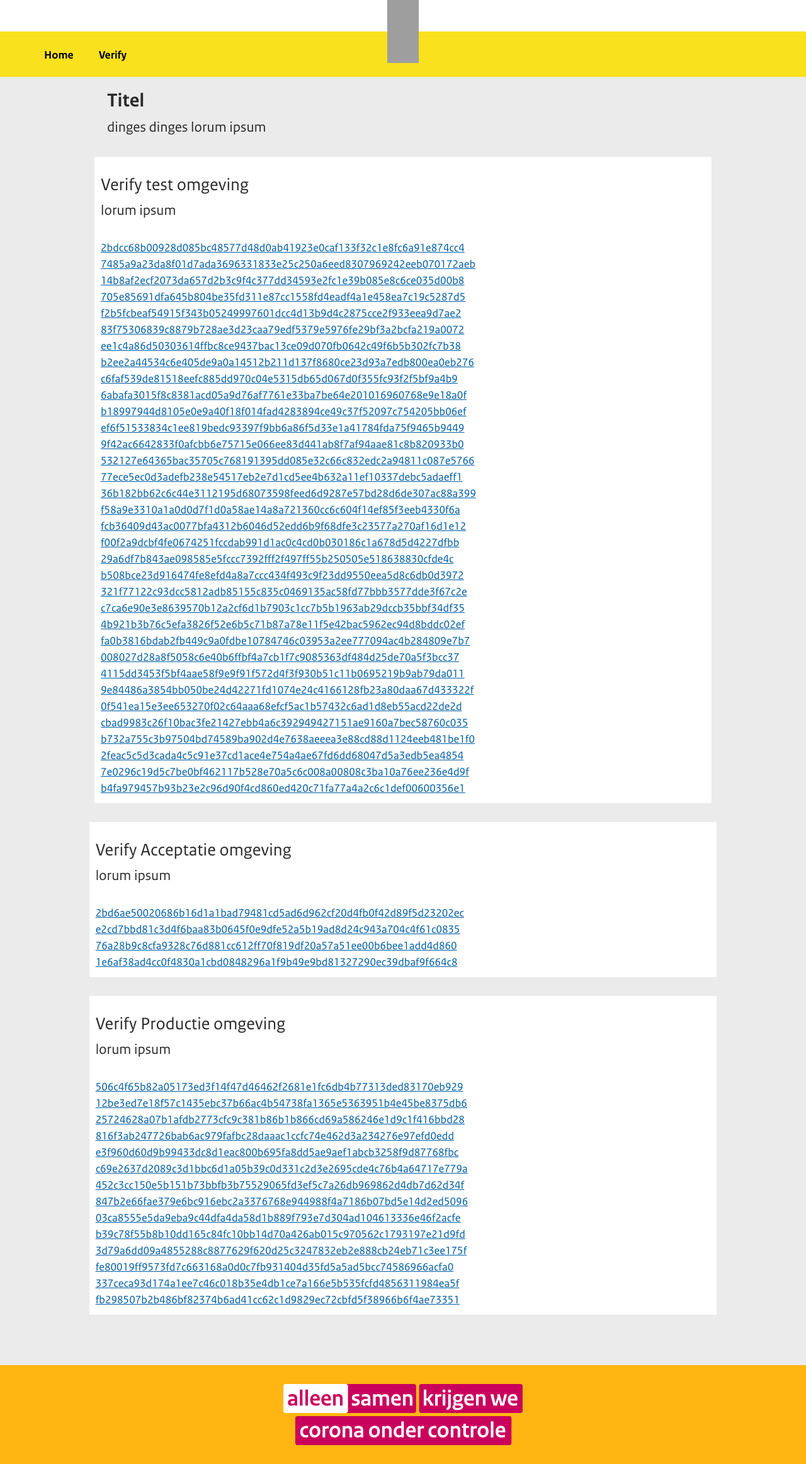
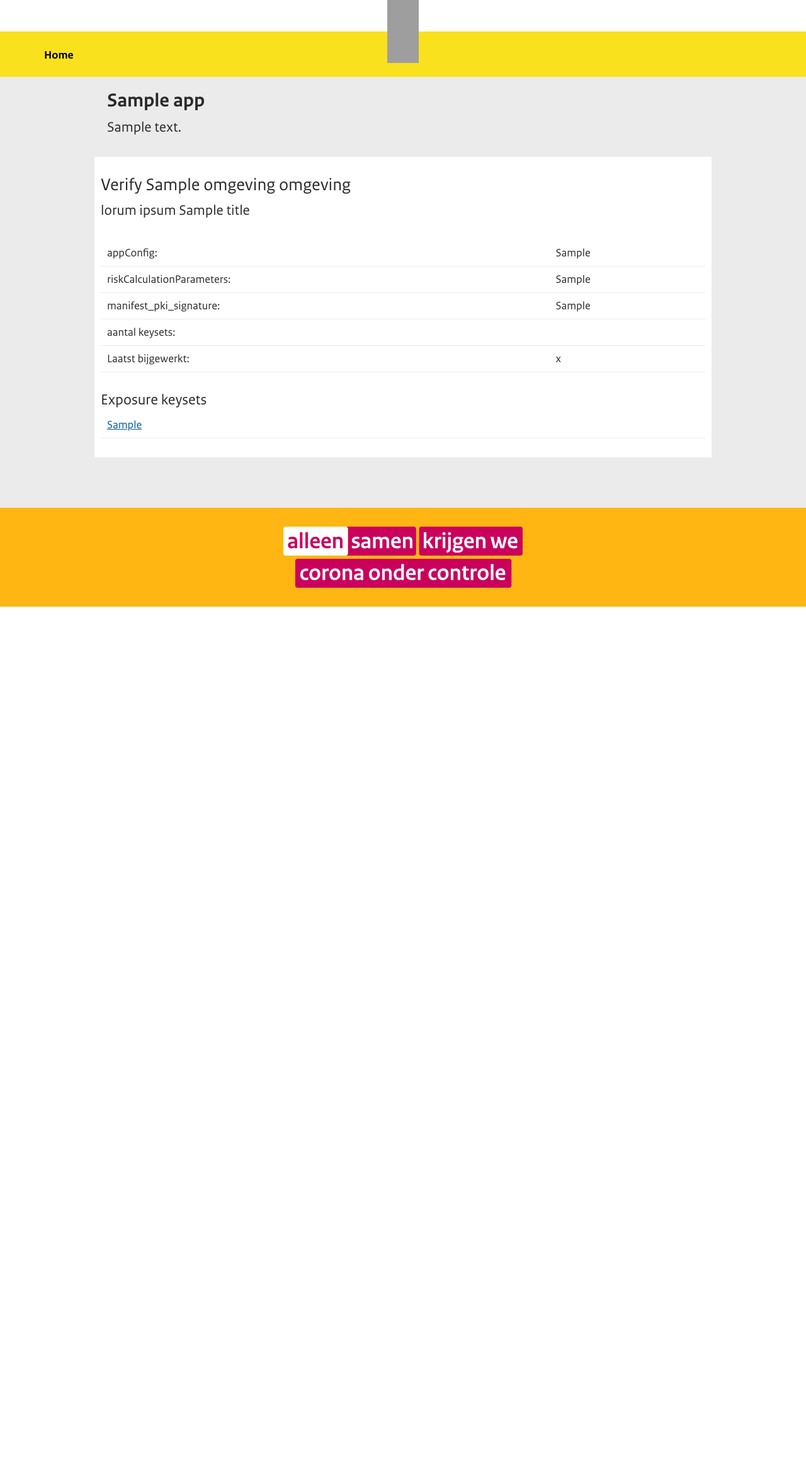
Before and after one commit to minvws/nl-contact-tracing-odds-and-ends, a Flask app: template static/templates/verify.html in a window 1280 px wide. Shown: the whole page at 63% size. After the commit the page ends 963 px from the top, so only its background shows below. Run offline with Flask 2, Linux system fonts and the light colour scheme; the template is opened without the code that fills it: most values are stand-ins (such as "Sample title", 1, 10 or a date in 2020); grey boxes are pictures that could not be loaded.

Commit message:
patch-static-html - minor

```diff
--- a/static/config.py
+++ b/static/config.py
@@ -2,11 +2,14 @@
 basedir = os.path.abspath(os.path.dirname(__file__))
 
 class Config():
+    DEBUG = True
     SECRET_KEY = 'you-will-never-guess'
-    FREEZER_RELATIVE_URLS = False
+    FREEZER_RELATIVE_URLS = True
     FREEZER_IGNORE_MIMETYPE_WARNINGS = True
     DATA_STORE = os.path.join(basedir, 'datastore')
     REQUEST_HEADERS = {
         'Content-Type': 'application/json',
         'User-Agent': 'joosts-check/2.00',
     }
+    APP_TITLE = 'APP_TITLE'
+    APP_DESCRIPTION = "app description lorum ipsum"
--- a/static/requirements.txt
+++ b/static/requirements.txt
@@ -3,3 +3,4 @@
 Frozen-Flask==0.15
 Flask-Script==2.0.6
 protobuf
+Flask-JSON==0.3.4
--- a/static/templates/header.html
+++ b/static/templates/header.html
@@ -4,9 +4,8 @@
     <meta charset="UTF-8">
     <meta name="viewport" content="width=device-width, initial-scale=1.0">
     <title>title</title>
-    <link rel="stylesheet" href="/static/css/nl-design-system/uno/core/uno.css">
-    <link rel="stylesheet" href="/static/css/main.css">
-    <link rel="stylesheet" href="/static/css/custom.css">
+    <link rel="stylesheet" href="{{ url_for('static', filename='css/nl-design-system/uno/core/uno.css') }}">
+    <link rel="stylesheet" href="{{ url_for('static', filename='css/main.css') }}">
   </head>
   <body>
 <header class="header" role="banner">
@@ -20,10 +19,7 @@
   <div class="container">
     <ul class="nav">
       <li class="nav__item">
-        <a href="/" class="nav__link">Home</a>
-      </li>
-      <li class="nav__item">
-        <a href="/verify" class="nav__link">Verify</a>
+        <a href="/index.html" class="nav__link">Home</a>
       </li>
     </ul>
   </div>
@@ -36,10 +32,10 @@
           <div class="content">
             <section class="content__header">
               <h1 class="content__header-title">
-                    Titel
+                  {{ app_data.title }}
               </h1>
               <p class="content__header-paragraph">
-                       dinges dinges lorum ipsum
+                  {{ app_data.description }}
               </p>
             </section>
           </div>
--- a/static/templates/verify-keysets-acceptatie.html
+++ /dev/null
@@ -1,5 +0,0 @@
-
-<a href=/verify/2bd6ae50020686b16d1a1bad79481cd5ad6d962cf20d4fb0f42d89f5d23202ec>2bd6ae50020686b16d1a1bad79481cd5ad6d962cf20d4fb0f42d89f5d23202ec</a>
-<a href=/verify/e2cd7bbd81c3d4f6baa83b0645f0e9dfe52a5b19ad8d24c943a704c4f61c0835>e2cd7bbd81c3d4f6baa83b0645f0e9dfe52a5b19ad8d24c943a704c4f61c0835</a>
-<a href=/verify/76a28b9c8cfa9328c76d881cc612ff70f819df20a57a51ee00b6bee1add4d860>76a28b9c8cfa9328c76d881cc612ff70f819df20a57a51ee00b6bee1add4d860</a>
-<a href=/verify/1e6af38ad4cc0f4830a1cbd0848296a1f9b49e9bd81327290ec39dbaf9f664c8>1e6af38ad4cc0f4830a1cbd0848296a1f9b49e9bd81327290ec39dbaf9f664c8</a>
--- a/static/templates/verify-keysets-productie.html
+++ /dev/null
@@ -1,15 +0,0 @@
-
-<a href=/verify/506c4f65b82a05173ed3f14f47d46462f2681e1fc6db4b77313ded83170eb929>506c4f65b82a05173ed3f14f47d46462f2681e1fc6db4b77313ded83170eb929</a>
-<a href=/verify/12be3ed7e18f57c1435ebc37b66ac4b54738fa1365e5363951b4e45be8375db6>12be3ed7e18f57c1435ebc37b66ac4b54738fa1365e5363951b4e45be8375db6</a>
-<a href=/verify/25724628a07b1afdb2773cfc9c381b86b1b866cd69a586246e1d9c1f416bbd28>25724628a07b1afdb2773cfc9c381b86b1b866cd69a586246e1d9c1f416bbd28</a>
-<a href=/verify/816f3ab247726bab6ac979fafbc28daaac1ccfc74e462d3a234276e97efd0edd>816f3ab247726bab6ac979fafbc28daaac1ccfc74e462d3a234276e97efd0edd</a>
-<a href=/verify/e3f960d60d9b99433dc8d1eac800b695fa8dd5ae9aef1abcb3258f9d87768fbc>e3f960d60d9b99433dc8d1eac800b695fa8dd5ae9aef1abcb3258f9d87768fbc</a>
-<a href=/verify/c69e2637d2089c3d1bbc6d1a05b39c0d331c2d3e2695cde4c76b4a64717e779a>c69e2637d2089c3d1bbc6d1a05b39c0d331c2d3e2695cde4c76b4a64717e779a</a>
-<a href=/verify/452c3cc150e5b151b73bbfb3b75529065fd3ef5c7a26db969862d4db7d62d34f>452c3cc150e5b151b73bbfb3b75529065fd3ef5c7a26db969862d4db7d62d34f</a>
-<a href=/verify/847b2e66fae379e6bc916ebc2a3376768e944988f4a7186b07bd5e14d2ed5096>847b2e66fae379e6bc916ebc2a3376768e944988f4a7186b07bd5e14d2ed5096</a>
-<a href=/verify/03ca8555e5da9eba9c44dfa4da58d1b889f793e7d304ad104613336e46f2acfe>03ca8555e5da9eba9c44dfa4da58d1b889f793e7d304ad104613336e46f2acfe</a>
-<a href=/verify/b39c78f55b8b10dd165c84fc10bb14d70a426ab015c970562c1793197e21d9fd>b39c78f55b8b10dd165c84fc10bb14d70a426ab015c970562c1793197e21d9fd</a>
-<a href=/verify/3d79a6dd09a4855288c8877629f620d25c3247832eb2e888cb24eb71c3ee175f>3d79a6dd09a4855288c8877629f620d25c3247832eb2e888cb24eb71c3ee175f</a>
-<a href=/verify/fe80019ff9573fd7c663168a0d0c7fb931404d35fd5a5ad5bcc74586966acfa0>fe80019ff9573fd7c663168a0d0c7fb931404d35fd5a5ad5bcc74586966acfa0</a>
-<a href=/verify/337ceca93d174a1ee7c46c018b35e4db1ce7a166e5b535fcfd4856311984ea5f>337ceca93d174a1ee7c46c018b35e4db1ce7a166e5b535fcfd4856311984ea5f</a>
-<a href=/verify/fb298507b2b486bf82374b6ad41cc62c1d9829ec72cbfd5f38966b6f4ae73351>fb298507b2b486bf82374b6ad41cc62c1d9829ec72cbfd5f38966b6f4ae73351</a>
--- a/static/templates/verify-keysets-test.html
+++ /dev/null
@@ -1,35 +0,0 @@
-
-<a href=/verify/2bdcc68b00928d085bc48577d48d0ab41923e0caf133f32c1e8fc6a91e874cc4>2bdcc68b00928d085bc48577d48d0ab41923e0caf133f32c1e8fc6a91e874cc4</a>
-<a href=/verify/7485a9a23da8f01d7ada3696331833e25c250a6eed8307969242eeb070172aeb>7485a9a23da8f01d7ada3696331833e25c250a6eed8307969242eeb070172aeb</a>
-<a href=/verify/14b8af2ecf2073da657d2b3c9f4c377dd34593e2fc1e39b085e8c6ce035d00b8>14b8af2ecf2073da657d2b3c9f4c377dd34593e2fc1e39b085e8c6ce035d00b8</a>
-<a href=/verify/705e85691dfa645b804be35fd311e87cc1558fd4eadf4a1e458ea7c19c5287d5>705e85691dfa645b804be35fd311e87cc1558fd4eadf4a1e458ea7c19c5287d5</a>
-<a href=/verify/f2b5fcbeaf54915f343b05249997601dcc4d13b9d4c2875cce2f933eea9d7ae2>f2b5fcbeaf54915f343b05249997601dcc4d13b9d4c2875cce2f933eea9d7ae2</a>
-<a href=/verify/83f75306839c8879b728ae3d23caa79edf5379e5976fe29bf3a2bcfa219a0072>83f75306839c8879b728ae3d23caa79edf5379e5976fe29bf3a2bcfa219a0072</a>
-<a href=/verify/ee1c4a86d50303614ffbc8ce9437bac13ce09d070fb0642c49f6b5b302fc7b38>ee1c4a86d50303614ffbc8ce9437bac13ce09d070fb0642c49f6b5b302fc7b38</a>
-<a href=/verify/b2ee2a44534c6e405de9a0a14512b211d137f8680ce23d93a7edb800ea0eb276>b2ee2a44534c6e405de9a0a14512b211d137f8680ce23d93a7edb800ea0eb276</a>
-<a href=/verify/c6faf539de81518eefc885dd970c04e5315db65d067d0f355fc93f2f5bf9a4b9>c6faf539de81518eefc885dd970c04e5315db65d067d0f355fc93f2f5bf9a4b9</a>
-<a href=/verify/6abafa3015f8c8381acd05a9d76af7761e33ba7be64e201016960768e9e18a0f>6abafa3015f8c8381acd05a9d76af7761e33ba7be64e201016960768e9e18a0f</a>
-<a href=/verify/b18997944d8105e0e9a40f18f014fad4283894ce49c37f52097c754205bb06ef>b18997944d8105e0e9a40f18f014fad4283894ce49c37f52097c754205bb06ef</a>
-<a href=/verify/ef6f51533834c1ee819bedc93397f9bb6a86f5d33e1a41784fda75f9465b9449>ef6f51533834c1ee819bedc93397f9bb6a86f5d33e1a41784fda75f9465b9449</a>
-<a href=/verify/9f42ac6642833f0afcbb6e75715e066ee83d441ab8f7af94aae81c8b820933b0>9f42ac6642833f0afcbb6e75715e066ee83d441ab8f7af94aae81c8b820933b0</a>
-<a href=/verify/532127e64365bac35705c768191395dd085e32c66c832edc2a94811c087e5766>532127e64365bac35705c768191395dd085e32c66c832edc2a94811c087e5766</a>
-<a href=/verify/77ece5ec0d3adefb238e54517eb2e7d1cd5ee4b632a11ef10337debc5adaeff1>77ece5ec0d3adefb238e54517eb2e7d1cd5ee4b632a11ef10337debc5adaeff1</a>
-<a href=/verify/36b182bb62c6c44e3112195d68073598feed6d9287e57bd28d6de307ac88a399>36b182bb62c6c44e3112195d68073598feed6d9287e57bd28d6de307ac88a399</a>
-<a href=/verify/f58a9e3310a1a0d0d7f1d0a58ae14a8a721360cc6c604f14ef85f3eeb4330f6a>f58a9e3310a1a0d0d7f1d0a58ae14a8a721360cc6c604f14ef85f3eeb4330f6a</a>
-<a href=/verify/fcb36409d43ac0077bfa4312b6046d52edd6b9f68dfe3c23577a270af16d1e12>fcb36409d43ac0077bfa4312b6046d52edd6b9f68dfe3c23577a270af16d1e12</a>
-<a href=/verify/f00f2a9dcbf4fe0674251fccdab991d1ac0c4cd0b030186c1a678d5d4227dfbb>f00f2a9dcbf4fe0674251fccdab991d1ac0c4cd0b030186c1a678d5d4227dfbb</a>
-<a href=/verify/29a6df7b843ae098585e5fccc7392fff2f497ff55b250505e518638830cfde4c>29a6df7b843ae098585e5fccc7392fff2f497ff55b250505e518638830cfde4c</a>
-<a href=/verify/b508bce23d916474fe8efd4a8a7ccc434f493c9f23dd9550eea5d8c6db0d3972>b508bce23d916474fe8efd4a8a7ccc434f493c9f23dd9550eea5d8c6db0d3972</a>
-<a href=/verify/321f77122c93dcc5812adb85155c835c0469135ac58fd77bbb3577dde3f67c2e>321f77122c93dcc5812adb85155c835c0469135ac58fd77bbb3577dde3f67c2e</a>
-<a href=/verify/c7ca6e90e3e8639570b12a2cf6d1b7903c1cc7b5b1963ab29dccb35bbf34df35>c7ca6e90e3e8639570b12a2cf6d1b7903c1cc7b5b1963ab29dccb35bbf34df35</a>
-<a href=/verify/4b921b3b76c5efa3826f52e6b5c71b87a78e11f5e42bac5962ec94d8bddc02ef>4b921b3b76c5efa3826f52e6b5c71b87a78e11f5e42bac5962ec94d8bddc02ef</a>
-<a href=/verify/fa0b3816bdab2fb449c9a0fdbe10784746c03953a2ee777094ac4b284809e7b7>fa0b3816bdab2fb449c9a0fdbe10784746c03953a2ee777094ac4b284809e7b7</a>
-<a href=/verify/008027d28a8f5058c6e40b6ffbf4a7cb1f7c9085363df484d25de70a5f3bcc37>008027d28a8f5058c6e40b6ffbf4a7cb1f7c9085363df484d25de70a5f3bcc37</a>
-<a href=/verify/4115dd3453f5bf4aae58f9e9f91f572d4f3f930b51c11b0695219b9ab79da011>4115dd3453f5bf4aae58f9e9f91f572d4f3f930b51c11b0695219b9ab79da011</a>
-<a href=/verify/9e84486a3854bb050be24d42271fd1074e24c4166128fb23a80daa67d433322f>9e84486a3854bb050be24d42271fd1074e24c4166128fb23a80daa67d433322f</a>
-<a href=/verify/0f541ea15e3ee653270f02c64aaa68efcf5ac1b57432c6ad1d8eb55acd22de2d>0f541ea15e3ee653270f02c64aaa68efcf5ac1b57432c6ad1d8eb55acd22de2d</a>
-<a href=/verify/cbad9983c26f10bac3fe21427ebb4a6c392949427151ae9160a7bec58760c035>cbad9983c26f10bac3fe21427ebb4a6c392949427151ae9160a7bec58760c035</a>
-<a href=/verify/b732a755c3b97504bd74589ba902d4e7638aeeea3e88cd88d1124eeb481be1f0>b732a755c3b97504bd74589ba902d4e7638aeeea3e88cd88d1124eeb481be1f0</a>
-<a href=/verify/2feac5c5d3cada4c5c91e37cd1ace4e754a4ae67fd6dd68047d5a3edb5ea4854>2feac5c5d3cada4c5c91e37cd1ace4e754a4ae67fd6dd68047d5a3edb5ea4854</a>
-<a href=/verify/7e0296c19d5c7be0bf462117b528e70a5c6c008a00808c3ba10a76ee236e4d9f>7e0296c19d5c7be0bf462117b528e70a5c6c008a00808c3ba10a76ee236e4d9f</a>
-<a href=/verify/b4fa979457b93b23e2c96d90f4cd860ed420c71fa77a4a2c6c1def00600356e1>b4fa979457b93b23e2c96d90f4cd860ed420c71fa77a4a2c6c1def00600356e1</a>
--- a/static/templates/verify.html
+++ b/static/templates/verify.html
@@ -1,30 +1,46 @@
 {% include 'header.html' %}
 
+{% block content %}
 <div id="/blocks/verify-environments" class="row">
   <div class="col-md-offset-1 col-md-10">
     <div class="content-background">
       <div class=" row ">
           <div class="content">
             <header class="content__header">
-              <h2 class="content__header-title">Verify test omgeving</h2>
-              <p class="content__header-paragraph">lorum ipsum</p>
+                <h2 class="content__header-title">Verify {{ omgeving }} omgeving</h2>
+                <p class="content__header-paragraph">lorum ipsum {{ title }}</p>
             </header>
-       {% include 'verify-keysets-test.html' %}
-          </div>
-        </div>
-    </div>
-  </div>
 
-<div id="/blocks/verify-environments" class="row">
-  <div class="col-md-offset-1 col-md-10">
-    <div class="content-background">
-      <div class=" row ">
-          <div class="content">
-            <header class="content__header">
-              <h2 class="content__header-title">Verify Acceptatie omgeving</h2>
-              <p class="content__header-paragraph">lorum ipsum</p>
-            </header>
-       {% include 'verify-keysets-acceptatie.html' %}
+            <table class='table'>
+                <tr>
+                    <td>appConfig:</td>
+                    <td>{{ data.appConfig }}</td>
+                </tr>
+                <tr>
+                    <td>riskCalculationParameters:</td>
+                    <td>{{ data.riskCalculationParameters }}</td>
+                </tr>
+                <tr>
+                    <td>manifest_pki_signature:</td>
+                    <td>{{ data.manifest_pki_signature }}</td>
+                </tr>
+                <tr>
+                    <td>aantal keysets:</td>
+                    <td> {{ data.no_keysets }} </td>
+                </tr>
+                <tr>
+                    <td> Laatst bijgewerkt:</td>
+                    <td> {{ data.retrievaltimestamp }} </td>
+                </tr>
+            </table>
+            <h3> Exposure keysets </h3>
+            <table class='table'>
+             {% for i in data.exposureKeySets %}
+                <tr>
+                    <td><a href="/keyset/{{i}}/index.html">{{ i }}</a></td>
+                </tr>
+            {% endfor %}
+            </table>
 
           </div>
         </div>
@@ -32,24 +48,6 @@
   </div>
 </div>
 
-<div id="/blocks/verify-environments" class="row">
-  <div class="col-md-offset-1 col-md-10">
-    <div class="content-background">
-      <div class=" row ">
-          <div class="content">
-            <header class="content__header">
-              <h2 class="content__header-title">Verify Productie omgeving</h2>
-              <p class="content__header-paragraph">lorum ipsum</p>
-            </header>
-       {% include 'verify-keysets-productie.html' %}
-
-          </div>
-        </div>
-    </div>
-  </div>
-</div>
-
-
-
 </main>
+{% endblock %}
 {% include 'footer.html' %}
--- a/static/tools/fetch_parse_keys.py
+++ b/static/tools/fetch_parse_keys.py
@@ -36,10 +36,6 @@
 if environment:
     datastore = Config.DATA_STORE
     headers = Config.REQUEST_HEADERS
-    #headers = {
-    #    'Content-Type': 'application/json',
-    #    'User-Agent': 'joosts-check/2.00',
-    #}
     sig = ''
 
     t_dir = tempfile.mkdtemp(dir='/var/tmp')
@@ -148,7 +144,7 @@
         datastore_filename = "%s.json" % exposurekeyset
         datastore_file = os.path.join(datastore, datastore_filename)
         print("INFO: writing to datastore '{}'.. ".format(datastore_filename), end='')
-        write_json(datastore_file, environment_json)
+        write_json(datastore_file, exposure_key_json)
         print("OK")
 
 
```
Also changed, not shown: static/manage.py (+74 -26 lines), static/templates/index.html (+7 -21 lines), static/templates/verify_keyset.html (added, +68 -0 lines), static/templates/verify_keyset_detail.html (deleted, +0 -22 lines), static/templates/verify_tek.html (added, +46 -0 lines), 2 other files.
